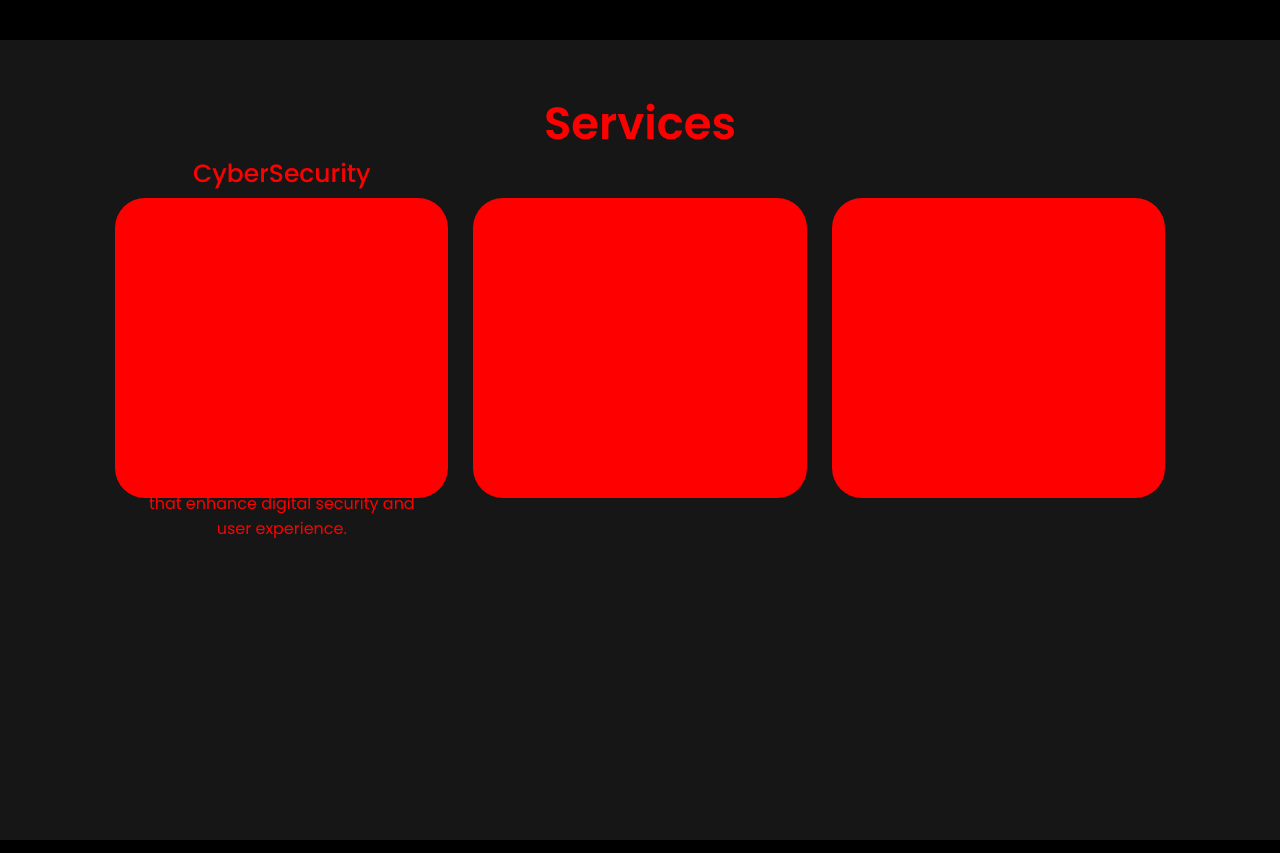
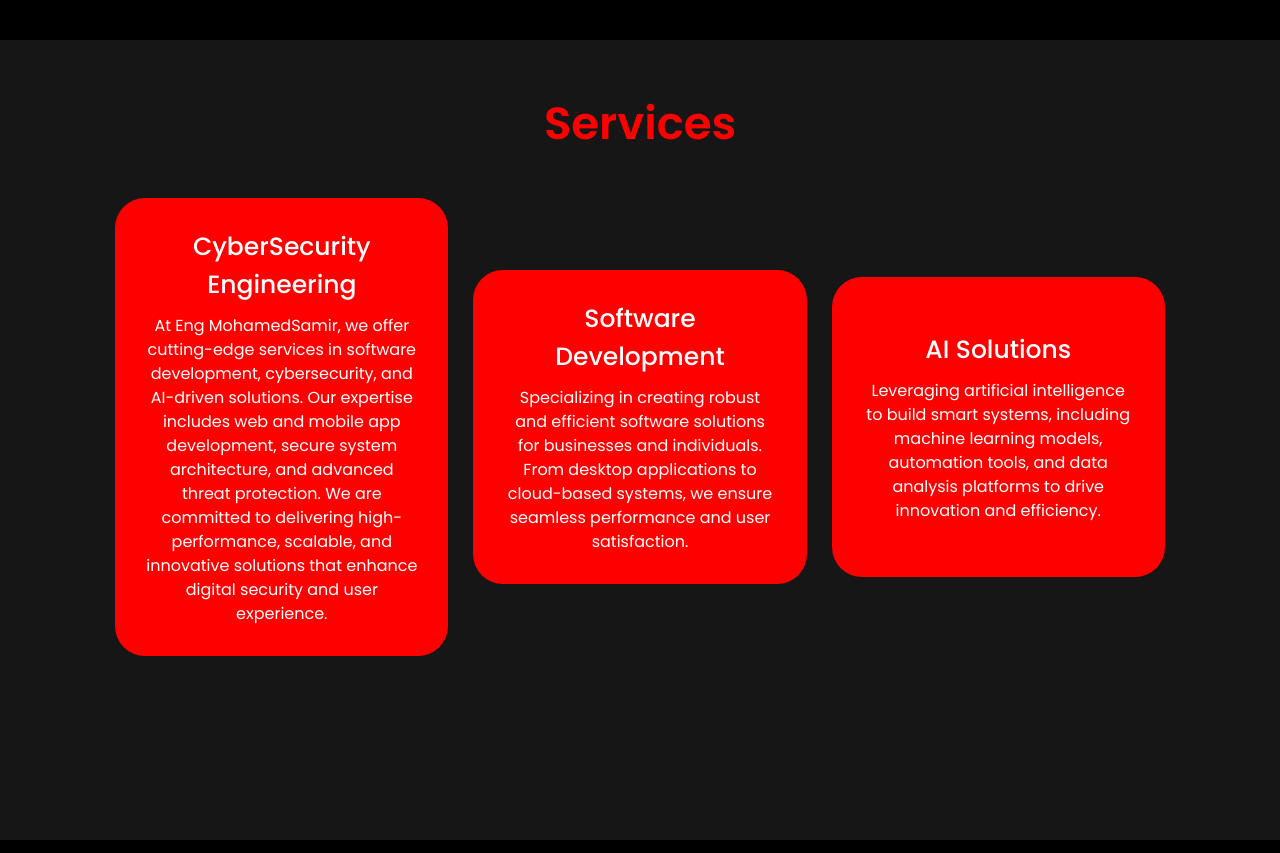
Before and after one commit to VAmo110/port, a plain HTML site: page index.html in a window 1280 px wide. Shown: the part 760-1613 px from the top of the page. Drawn offline with Linux system fonts and the light colour scheme.

Commit message:
Update styles.css

```diff
--- a/styles.css
+++ b/styles.css
@@ -258,6 +258,10 @@
     margin-bottom: 4rem;
 }
 
+.services {
+    background: var(--second-bg-color);
+}
+
 .services-container {
     display: grid;
     grid-template-columns: repeat(3, 1fr);
@@ -267,24 +271,26 @@
 
 .services-box {
     background-color: var(--main-color);
-    height: 300px;
+    min-height: 300px; /* بدل height عشان يتسع للنص */
     border-radius: 3rem;
     cursor: pointer;
     transition: 0.3s ease;
     display: flex;
     justify-content: center;
     align-items: center;
+    padding: 2rem; /* زيادة padding للمساحة */
+    color: #ffffff; /* لون النص أبيض عشان يبان على الخلفية الحمراء */
 }
 
 .services-box:hover {
     background: transparent;
-    color: var(--text-color);
+    color: var(--text-color); /* النص يرجع أحمر لما أعمل hover */
     transform: scale(1.03);
     border: 2px solid var(--main-color);
 }
 
 .services-box .services-info {
-    padding: 2rem;
+    padding: 1rem;
     text-align: center;
 }
 
@@ -297,6 +303,7 @@
 .services-info p {
     font-size: 1.6rem;
     font-weight: 400;
+    line-height: 1.5; /* مسافة بين السطور عشان القراءة تبقى أوضح */
 }
 
 @media (max-width: 768px) {
```
